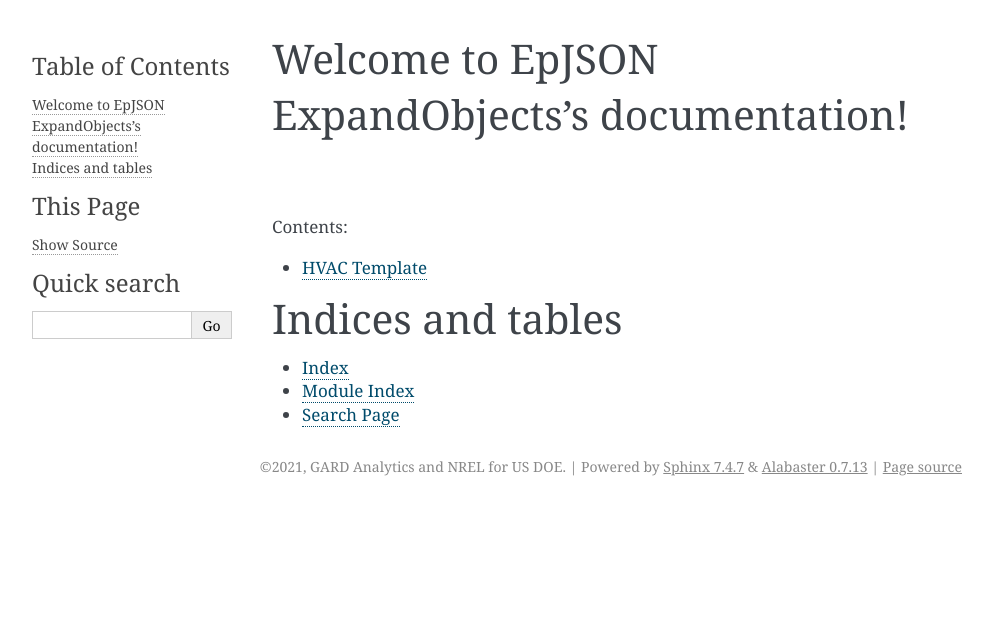
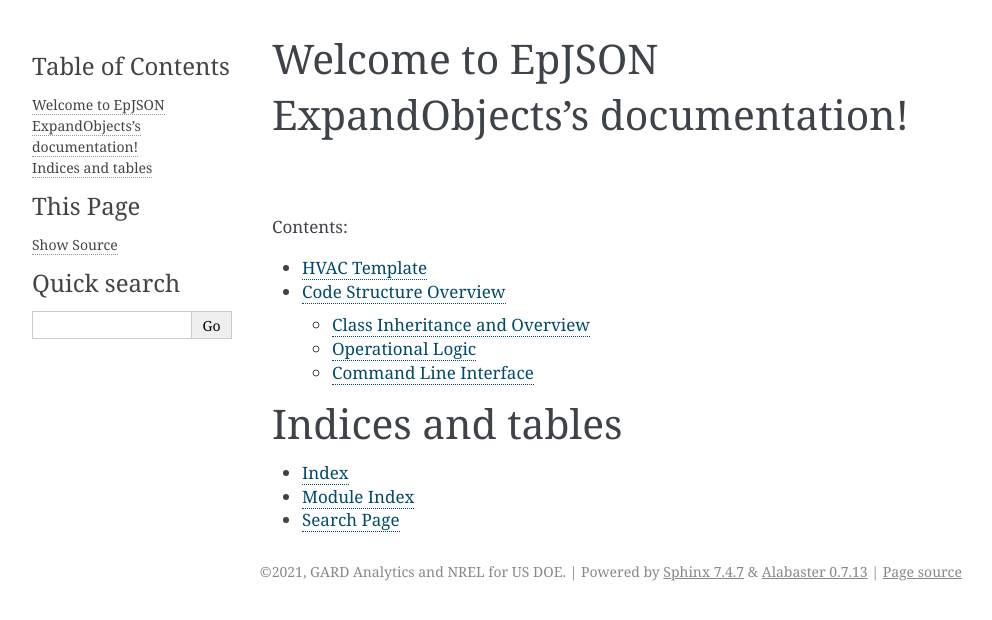
Before and after one commit to JasonGlazer/pyExpandObjects, a Sphinx documentation site: the page built from docs/index.rst, in a window 1280 px wide. Shown: the top 620 px of the page, without its empty margins (148-1140 px from the left). Built offline with Sphinx 7.4.7, drawn with Linux system fonts in a browser that asks for light colours; some of the changed lines change nothing that is shown.

Commit message:
started code overview and examples

```diff
--- /dev/null
+++ b/docs/CodeStructureOverview.rst
@@ -0,0 +1,138 @@
+***********************
+Code Structure Overview
+***********************
+
+------------------------------
+Class Inheritance and Overview
+------------------------------
+The pyExpandObject classes are loosely structured to reflect the hierarchy of the EnergyPlus HVACTemplate naming conventions.  These classes will hold common methods and procedures that can be shared to child classes.  Also, some classes will hold high-level variables and flags which will inform the child classes.  These classes build the necessary functions to identify and organize the various template objects.  The actual expansion mapping from template to regular object is held within a set of yaml files which are discussed in detail in a later section.  While some command line arguments are provided, this program serves a simple static service; it translates epJSON files which contain HVACTemplate objects to expanded epJSON files with only regular objects that are ready for simulation.
+
+**Class Inheritance Tree**
+
+* Logger
+
+  * EPJSON
+
+    * HVACTemplate
+
+      * System
+      * Plant
+
+        * HotWater
+        * ChilledWater
+        * MixedWater
+      * Thermostat
+
+Logger
+~~~~~~
+A logging object is created and saved globally so that no duplicate loggers will be created.  This class has only an initialization function which returns a logger object as a class attribute.
+
+EPJSON
+~~~~~~
+The input and output file type (epJSON) are JSON objects which follow a schema structure.  This class is where all input/output operations occur; such as reading, writing, and validating epJSON files.
+
+.... Remaining classes ....
+
+------------------------------
+Operational Logic
+------------------------------
+Given that pyExpandObject serves a simple overall purpose, the processing path is fairly static.  Outlined below are the general steps that the program takes to perform its operation.
+
+1. A schema file is read and validated using the jsonschema package `Versioned Validator`_ class.  In this case, the Draft4Validator is used.  If the `--no-schema` option has been passed to the program, then no validation will occur at any point in the process.
+2. The epJSON file is read, validated, and loaded as a dictionary object.
+3. The HVACTemplate class is initialized and extracts all HVACTemplate objects from the epJSON input file object.
+4. The objects are organized into groups by their dependencies to the top-level HVACTemplate:System object and stored as a class-level attribute for the System class operations.  For HVACTemplate:Zone level objects that require no System class, a special 'NA' system will be created.
+5. Groups created for Plant:ChilledWater, Plant:HotWater, Plant:MixedWater, and Thermostat
+6. For each System group:
+
+  1. A yaml file will be called which contains a list of build steps for that system type (key = 'build_path').  Each build step will contain a dictionary where they key value is the EnergyPlus object to be created.  The value is a sub-dictionary that identifies:
+
+    * output - value to return at completion of object build.  This is intended to be the connecting node to the next object.
+    * fields - key-value pairs to insert node names.  values identified as 'output_value' will  use the output value returned from the previous object.
+
+  2. A yaml file will be called which contains build steps for each zone system type, including water coils.  Groups of water coils will be stored and saved for the Plant:* class steps noted below.
+
+7.asdf
+
+.. _Versioned Validator: https://python-jsonschema.readthedocs.io/en/stable/validate/#versioned-validators
+
+----------------------
+Command Line Interface
+----------------------
+
+
+
+Unstructured Notes
+~~~~~~~~~~~~~~~~~~
+
+HVACTemplate
+* Attributes
+
+  * templates_exist - boolean for whether templates were detected
+  * templates - dictionary of captured objects
+  * chilled_water_templates - Plant:* objects that belong to chilled water.
+  * hot_water_templates - hw loop objects
+  * mixed_water_templates - mw loop objects
+  * flags needed for controllers, setpointmanagers, etc.
+
+HVACTemplate(System)
+
+Yaml example showing how code reuses common configurations
+
+.. code-block:: yaml
+
+  base: &baseOutdoorAir
+    OutdoorAir:NodeList:
+      fields:
+        - '{} Outside Air Inlet'
+      output:
+        - '{} Outside Air Inlet'
+    OutdoorAir:Mixer:
+      fields:
+        name: '{} OA Mixing Box'
+        mixed_air_node_name: '{} Mixed Air Outlet'
+        outdoor_air_stream_node_name: 'output_val'
+        relief_air_stream_node_name: '{} Relief Air Outlet'
+        return_air_stream_node_name: '{} Return Air Loop Inlet'
+      output:
+        - '{} Mixed Air Outlet'
+
+  HVACTemplate:System:VAV:
+    - buildpath:
+      - *baseOutdoorAir
+      - Coil:Cooling:Water:
+        fields:
+          name: '{} Cooling Coil'
+          air_indlet_node_name : 'output_val'
+
+  HVACTemplate:System:ConstantVolume:
+    - buildpath:
+      - *baseOutdoorAir
+      - Coil:Cooling:Water:
+        fields:
+          name: '{} Cooling Coil'
+          air_indlet_node_name : 'output_val'
+
+.. code-block:: python
+
+  # base
+  {'OutdoorAir:NodeList': {'fields': ['{} Outside Air Inlet'], 'output': ['{} Outside Air Inlet']}, 'OutdoorAir:Mixer': {'fields': {'name': '{} OA Mixing Box', 'mixed_air_node_name': '{} Mixed Air Outlet', 'outdoor_air_stream_node_name': 'output_val', 'relief_air_stream_node_name': '{} Relief Air Outlet', 'return_air_stream_node_name': '{} Return Air Loop Inlet'}, 'output': ['{} Mixed Air Outlet']}}
+  #HVACTemplate:System:VAV
+  [{'buildpath': [{'OutdoorAir:NodeList': {'fields': ['{} Outside Air Inlet'], 'output': ['{} Outside Air Inlet']}, 'OutdoorAir:Mixer': {'fields': {'name': '{} OA Mixing Box', 'mixed_air_node_name': '{} Mixed Air Outlet', 'outdoor_air_stream_node_name': 'output_val', 'relief_air_stream_node_name': '{} Relief Air Outlet', 'return_air_stream_node_name': '{} Return Air Loop Inlet'}, 'output': ['{} Mixed Air Outlet']}}, {'Coil:Cooling:Water': None, 'fields': {'name': '{} Cooling Coil', 'air_indlet_node_name': 'output_val'}}]}]
+  #HVACTemplate:System:ConstantVolume
+  [{'buildpath': [{'OutdoorAir:NodeList': {'fields': ['{} Outside Air Inlet'], 'output': ['{} Outside Air Inlet']}, 'OutdoorAir:Mixer': {'fields': {'name': '{} OA Mixing Box', 'mixed_air_node_name': '{} Mixed Air Outlet', 'outdoor_air_stream_node_name': 'output_val', 'relief_air_stream_node_name': '{} Relief Air Outlet', 'return_air_stream_node_name': '{} Return Air Loop Inlet'}, 'output': ['{} Mixed Air Outlet']}}, {'Coil:Cooling:Water': None, 'fields': {'name': '{} Cooling Coil', 'air_indlet_node_name': 'output_val'}}]}]
+
+
+
+
+HVT(chilled water, hw, mw)
+Same as above for system
+Zone: similar but call created object and update for each chw/hw/mw
+
+HVT(packaged)
+Zone only
+
+HVT(VRF)?
+
+HVT(Themostat)
+same as above (example)
--- a/docs/index.rst
+++ b/docs/index.rst
@@ -11,6 +11,7 @@
    :caption: Contents:
 
    HVACTemplate
+   CodeStructureOverview
 
 
 Indices and tables
--- a/requirements.txt
+++ b/requirements.txt
@@ -1,6 +1,7 @@
 
 # always needed
 jsonschema==3.2.0
+pyYaml==5.4.1
 
 # for building sphinx
 sphinx==3.4.3
```
Also changed, not shown: 1 other file.
